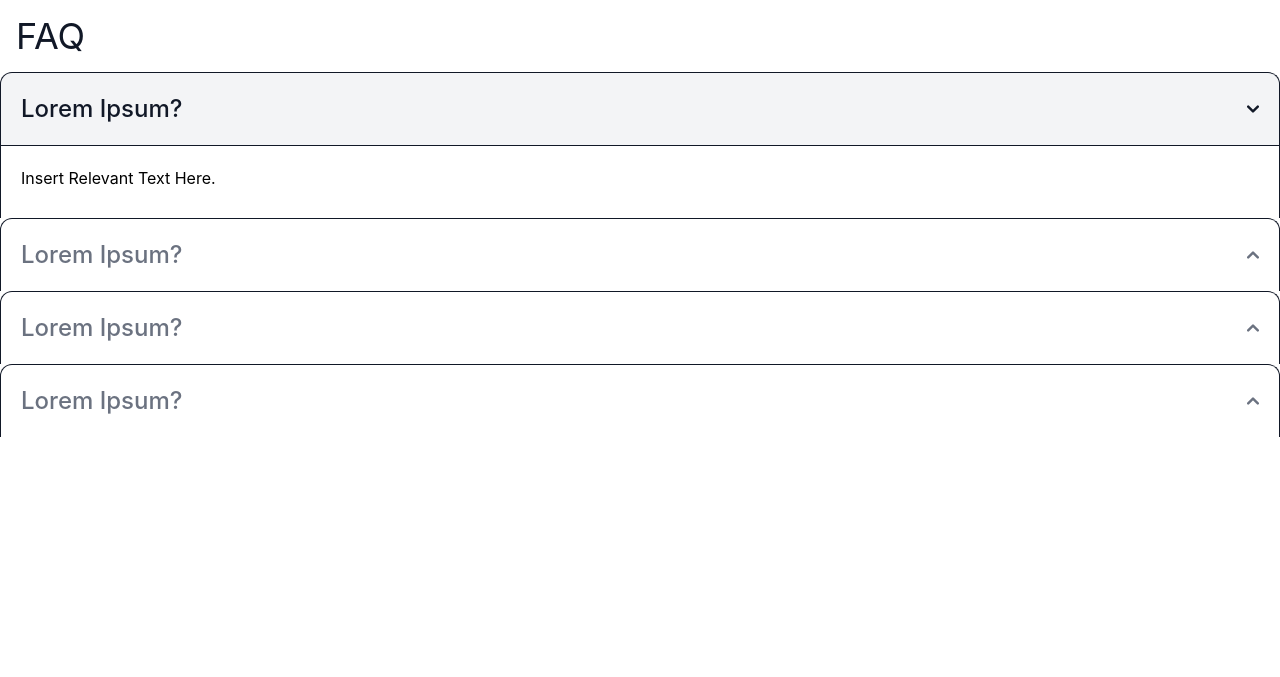
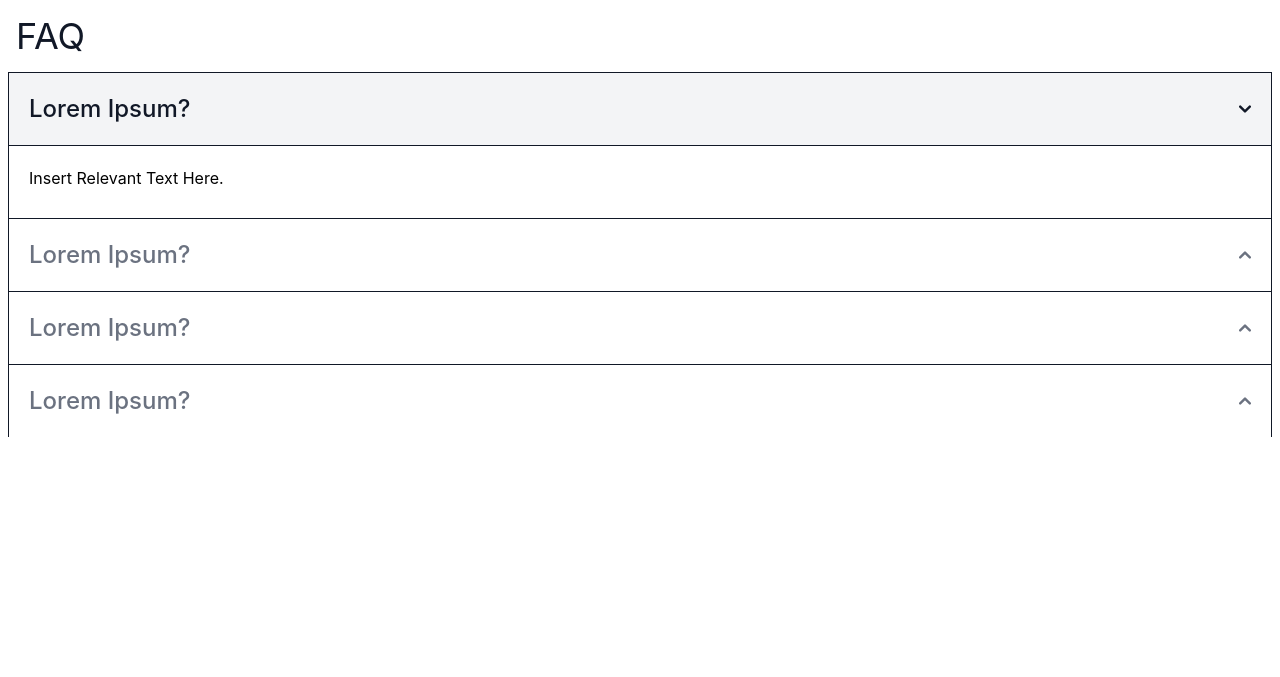
Before and after one commit to muwasifk/supervision, a Django app: template templates/faq.html in a window 1280 px wide. Shown: the part 65-742 px from the top of the page. Run offline with Django 5.2, Linux system fonts and the light colour scheme; the template is opened without the code that fills it, so the values that code supplies are empty; style sheets or scripts are compiled from the project's sources; some libraries are stand-ins or nearby versions; some web fonts are replaced.

Commit message:
Update faq.html
made look better

```diff
--- a/templates/faq.html
+++ b/templates/faq.html
@@ -4,9 +4,9 @@
 
 <section>
         <h1 class="p-4 text-4xl text-gray-900">FAQ</h1>
-        <div id="accordion-collapse" data-accordion="collapse">
+        <div id="accordion-collapse" data-accordion="collapse" class="mx-2">
           <h2 id="accordion-collapse-heading-1">
-            <button type="button" class="flex w-full items-center justify-between gap-3 rounded-t-xl border border-b-0 border-gray-900 p-5 text-2xl font-medium text-black hover:bg-gray-100 focus:ring-4 focus:ring-gray-900 rtl:text-right dark:border-gray-700 dark:text-gray-400 dark:hover:bg-gray-800 dark:focus:ring-gray-800" data-accordion-target="#accordion-collapse-body-1" aria-expanded="true" aria-controls="accordion-collapse-body-1">
+            <button type="button" class="flex w-full items-center justify-between gap-3 rounded-t-l border border-b-0 border-gray-900 p-5 text-2xl font-medium text-black hover:bg-gray-100 focus:ring-1 focus:ring-gray-900 rtl:text-right dark:border-gray-700 dark:text-gray-400 dark:hover:bg-gray-800 dark:focus:ring-gray-800" data-accordion-target="#accordion-collapse-body-1" aria-expanded="true" aria-controls="accordion-collapse-body-1">
               <span>Lorem Ipsum?</span>
               <svg data-accordion-icon class="h-3 w-3 shrink-0 rotate-180" aria-hidden="true" xmlns="http://www.w3.org/2000/svg" fill="none" viewBox="0 0 10 6">
                 <path stroke="currentColor" stroke-linecap="round" stroke-linejoin="round" stroke-width="2" d="M9 5 5 1 1 5" />
@@ -19,7 +19,7 @@
             </div>
           </div>
           <h2 id="accordion-collapse-heading-2">
-            <button type="button" class="flex w-full items-center justify-between gap-3 rounded-t-xl border border-b-0 border-gray-900 p-5 text-2xl font-medium text-black hover:bg-gray-100 focus:ring-4 focus:ring-gray-900 rtl:text-right dark:border-gray-700 dark:text-gray-400 dark:hover:bg-gray-800 dark:focus:ring-gray-800" data-accordion-target="#accordion-collapse-body-2" aria-expanded="true" aria-controls="accordion-collapse-body-2">
+            <button type="button" class="flex w-full items-center justify-between gap-3 rounded-t-l border border-b-0 border-gray-900 p-5 text-2xl font-medium text-black hover:bg-gray-100 focus:ring-1 focus:ring-gray-900 rtl:text-right dark:border-gray-700 dark:text-gray-400 dark:hover:bg-gray-800 dark:focus:ring-gray-800" data-accordion-target="#accordion-collapse-body-2" aria-expanded="true" aria-controls="accordion-collapse-body-2">
               <span>Lorem Ipsum?</span>
               <svg data-accordion-icon class="h-3 w-3 shrink-0 rotate-180" aria-hidden="true" xmlns="http://www.w3.org/2000/svg" fill="none" viewBox="0 0 10 6">
                 <path stroke="currentColor" stroke-linecap="round" stroke-linejoin="round" stroke-width="2" d="M9 5 5 1 1 5" />
@@ -32,7 +32,7 @@
             </div>
           </div>
           <h2 id="accordion-collapse-heading-3">
-            <button type="button" class="flex w-full items-center justify-between gap-3 rounded-t-xl border border-b-0 border-gray-900 p-5 text-2xl font-medium text-black hover:bg-gray-100 focus:ring-4 focus:ring-gray-900 rtl:text-right dark:border-gray-700 dark:text-gray-400 dark:hover:bg-gray-800 dark:focus:ring-gray-800" data-accordion-target="#accordion-collapse-body-3" aria-expanded="true" aria-controls="accordion-collapse-body-3">
+            <button type="button" class="flex w-full items-center justify-between gap-3 rounded-t-l border border-b-0 border-gray-900 p-5 text-2xl font-medium text-black hover:bg-gray-100 focus:ring-1 focus:ring-gray-900 rtl:text-right dark:border-gray-700 dark:text-gray-400 dark:hover:bg-gray-800 dark:focus:ring-gray-800" data-accordion-target="#accordion-collapse-body-3" aria-expanded="true" aria-controls="accordion-collapse-body-3">
               <span>Lorem Ipsum?</span>
               <svg data-accordion-icon class="h-3 w-3 shrink-0 rotate-180" aria-hidden="true" xmlns="http://www.w3.org/2000/svg" fill="none" viewBox="0 0 10 6">
                 <path stroke="currentColor" stroke-linecap="round" stroke-linejoin="round" stroke-width="2" d="M9 5 5 1 1 5" />
@@ -45,7 +45,7 @@
             </div>
           </div>
           <h2 id="accordion-collapse-heading-4">
-            <button type="button" class="flex w-full items-center justify-between gap-3 rounded-t-xl border border-b-0 border-gray-900 p-5 text-2xl font-medium text-black hover:bg-gray-100 focus:ring-4 focus:ring-gray-900 rtl:text-right dark:border-gray-700 dark:text-gray-400 dark:hover:bg-gray-800 dark:focus:ring-gray-800" data-accordion-target="#accordion-collapse-body-4" aria-expanded="true" aria-controls="accordion-collapse-body-4">
+            <button type="button" class="flex w-full items-center justify-between gap-3 rounded-t-l border border-b-0 border-gray-900 p-5 text-2xl font-medium text-black hover:bg-gray-100 focus:ring-1 focus:ring-gray-900 rtl:text-right dark:border-gray-700 dark:text-gray-400 dark:hover:bg-gray-800 dark:focus:ring-gray-800" data-accordion-target="#accordion-collapse-body-4" aria-expanded="true" aria-controls="accordion-collapse-body-4">
               <span>Lorem Ipsum?</span>
               <svg data-accordion-icon class="h-3 w-3 shrink-0 rotate-180" aria-hidden="true" xmlns="http://www.w3.org/2000/svg" fill="none" viewBox="0 0 10 6">
                 <path stroke="currentColor" stroke-linecap="round" stroke-linejoin="round" stroke-width="2" d="M9 5 5 1 1 5" />
```
